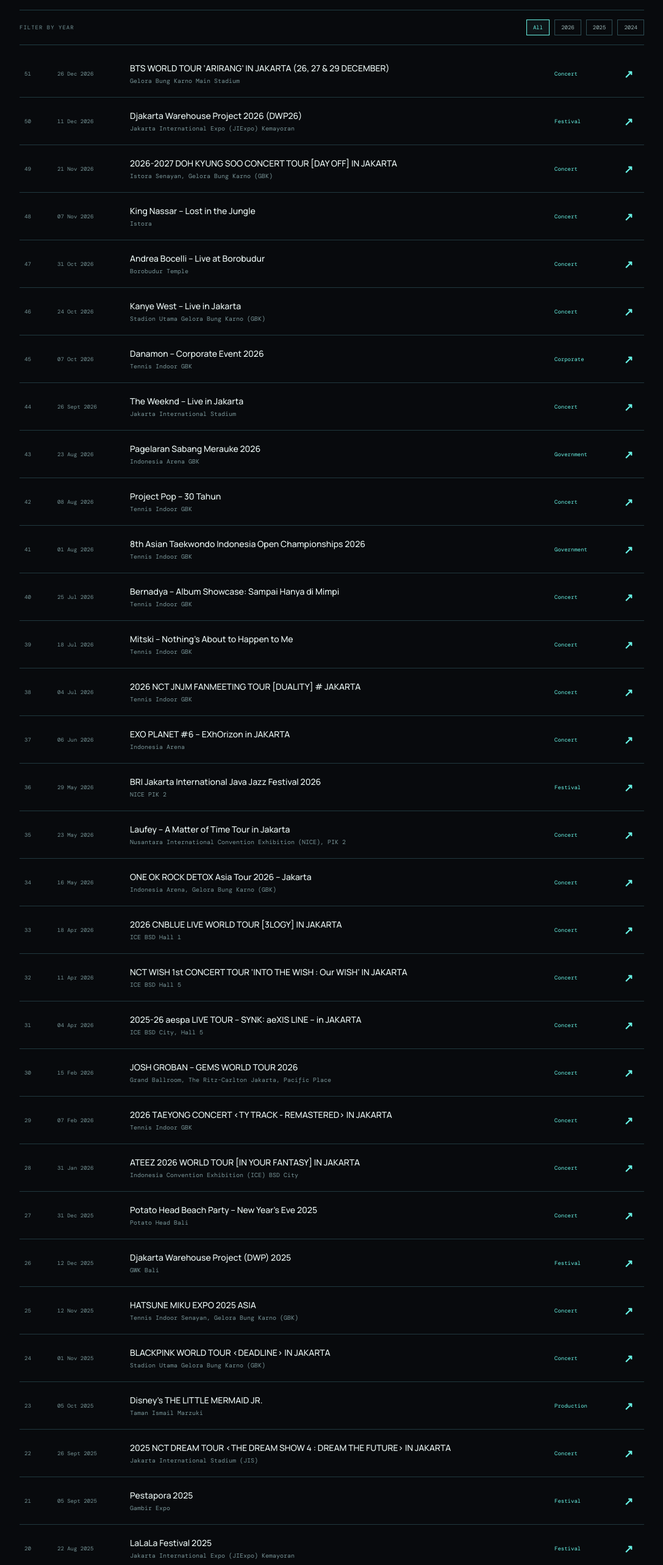
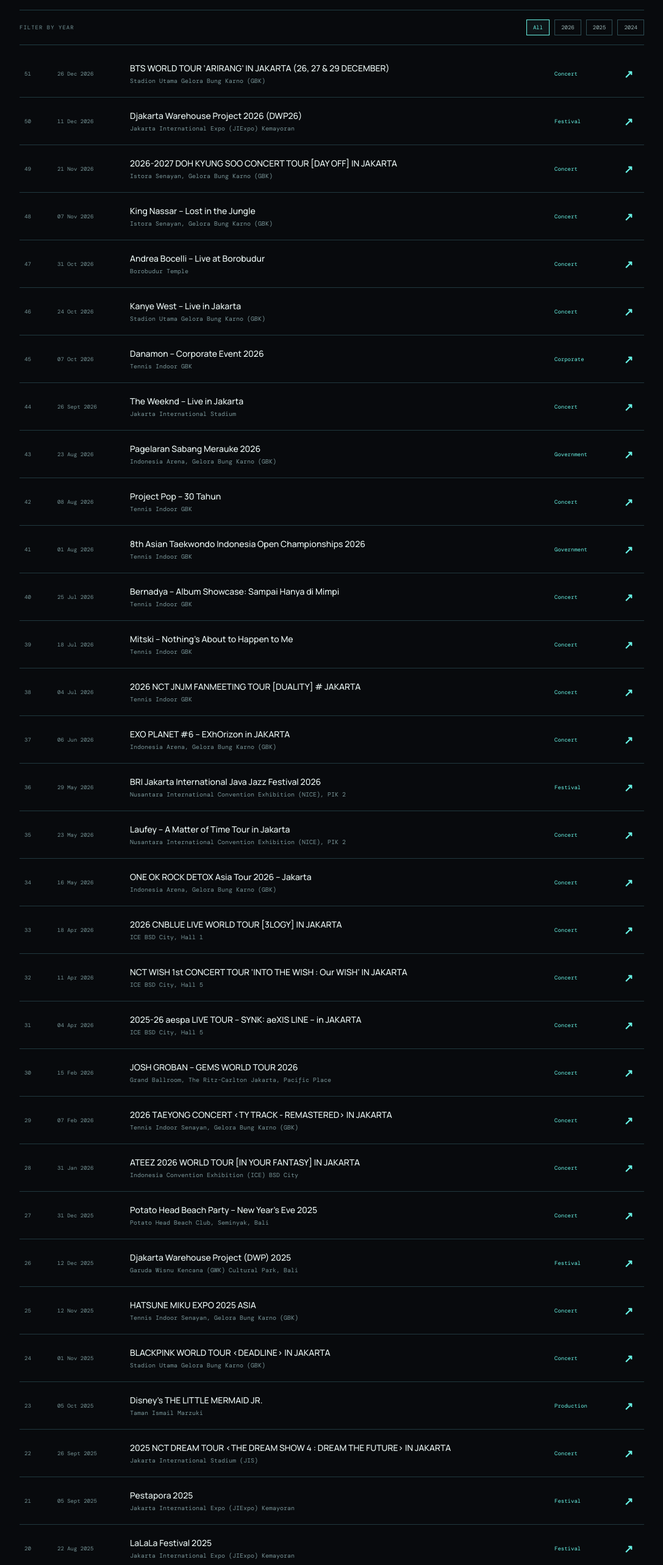
Before and after one commit to A-ksara/Xsaaa, a React (Vite) app: page / in a window 1280 px wide. Shown: the part 3640-6206 px from the top of the page at 61% size, without its empty margins (96-1183 px from the left). Built offline with nearby package versions, Linux system fonts and the light colour scheme; a web font is replaced by a local one.

Commit message:
Normalize remaining event archive venue names

```diff
--- a/src/App.jsx
+++ b/src/App.jsx
@@ -24,42 +24,42 @@ const events = [
   { n: 13, title: "BRI Jakarta International Java Jazz Festival 2025",               venue: "Jakarta International Expo (JIExpo) Kemayoran", date: "2025-05-30", endDate: "2025-06-01",    cat: "Festival"    },
   { n: 14, title: "2025 BABYMONSTER 1st WORLD TOUR <HELLO MONSTERS> IN JAKARTA",                      venue: "ICE BSD City, Hall 5–6",          date: "2025-06-14",                           cat: "Concert"     },
   { n: 15, title: "MEDCO SYNERGY DAY 2025",                      venue: "Indonesia Arena, Gelora Bung Karno (GBK)", date: "2025-06-28",                           cat: "Corporate"   },
-  { n: 16, title: "StandUp Fest 2025",                    venue: "Istora Senayan",          date: "2025-07-11", endDate: "2025-07-13",    cat: "Production"  },
+  { n: 16, title: "StandUp Fest 2025",                    venue: "Istora Senayan, Gelora Bung Karno (GBK)", date: "2025-07-11", endDate: "2025-07-13",    cat: "Production"  },
   { n: 17, title: "The 32nd GAIKINDO Indonesia International Auto Show (GIIAS 2025)",                            venue: "Indonesia Convention Exhibition (ICE) BSD City", date: "2025-07-24", endDate: "2025-08-03",    cat: "Exhibition"  },
-  { n: 18, title: "JKT48 13th Anniversary Concert – FULL HOUSE",                            venue: "Istora Senayan",          date: "2025-07-26",                           cat: "Concert"     },
+  { n: 18, title: "JKT48 13th Anniversary Concert – FULL HOUSE",                            venue: "Istora Senayan, Gelora Bung Karno (GBK)", date: "2025-07-26",                           cat: "Concert"     },
   { n: 19, title: "2025 DOH KYUNG SOO ASIA CONCERT TOUR <DO it!> IN JAKARTA",             venue: "Indonesia Arena, Gelora Bung Karno (GBK)", date: "2025-08-09",                           cat: "Concert"     },
   { n: 20, title: "LaLaLa Festival 2025",                  venue: "Jakarta International Expo (JIExpo) Kemayoran",             date: "2025-08-22", endDate: "2025-08-23",    cat: "Festival"    },
-  { n: 21, title: "Pestapora 2025",                   venue: "Gambir Expo",             date: "2025-09-05", endDate: "2025-09-07",    cat: "Festival"    },
+  { n: 21, title: "Pestapora 2025",                   venue: "Jakarta International Expo (JIExpo) Kemayoran", date: "2025-09-05", endDate: "2025-09-07",    cat: "Festival"    },
   { n: 22, title: "2025 NCT DREAM TOUR <THE DREAM SHOW 4 : DREAM THE FUTURE> IN JAKARTA",           venue: "Jakarta International Stadium (JIS)", date: "2025-09-26", endDate: "2025-09-27",    cat: "Concert"     },
   { n: 23, title: "Disney’s THE LITTLE MERMAID JR.",        venue: "Taman Ismail Marzuki",    date: "2025-10-05",                           cat: "Production"  },
   { n: 24, title: "BLACKPINK WORLD TOUR <DEADLINE> IN JAKARTA",                        venue: "Stadion Utama Gelora Bung Karno (GBK)",             date: "2025-11-01", endDate: "2025-11-02",    cat: "Concert"     },
   { n: 25, title: "HATSUNE MIKU EXPO 2025 ASIA",                     venue: "Tennis Indoor Senayan, Gelora Bung Karno (GBK)",        date: "2025-11-12",                           cat: "Concert"     },
-  { n: 26, title: "Djakarta Warehouse Project (DWP) 2025",  venue: "GWK Bali",                date: "2025-12-12", endDate: "2025-12-14",    cat: "Festival"    },
-  { n: 27, title: "Potato Head Beach Party – New Year’s Eve 2025",          venue: "Potato Head Bali",        date: "2025-12-31",                           cat: "Concert"     },
+  { n: 26, title: "Djakarta Warehouse Project (DWP) 2025",  venue: "Garuda Wisnu Kencana (GWK) Cultural Park, Bali",                date: "2025-12-12", endDate: "2025-12-14",    cat: "Festival"    },
+  { n: 27, title: "Potato Head Beach Party – New Year’s Eve 2025",          venue: "Potato Head Beach Club, Seminyak, Bali",        date: "2025-12-31",                           cat: "Concert"     },
   { n: 28, title: "ATEEZ 2026 WORLD TOUR [IN YOUR FANTASY] IN JAKARTA",                            venue: "Indonesia Convention Exhibition (ICE) BSD City", date: "2026-01-31",                           cat: "Concert"     },
-  { n: 29, title: "2026 TAEYONG CONCERT <TY TRACK - REMASTERED> IN JAKARTA",             venue: "Tennis Indoor GBK",        date: "2026-02-07",                           cat: "Concert"     },
+  { n: 29, title: "2026 TAEYONG CONCERT <TY TRACK - REMASTERED> IN JAKARTA",             venue: "Tennis Indoor Senayan, Gelora Bung Karno (GBK)",        date: "2026-02-07",                           cat: "Concert"     },
   { n: 30, title: "JOSH GROBAN – GEMS WORLD TOUR 2026", venue: "Grand Ballroom, The Ritz-Carlton Jakarta, Pacific Place",    date: "2026-02-15",                           cat: "Concert"     },
   { n: 31, title: "2025-26 aespa LIVE TOUR – SYNK: aeXIS LINE – in JAKARTA",                    venue: "ICE BSD City, Hall 5",          date: "2026-04-04",                           cat: "Concert"     },
-  { n: 32, title: "NCT WISH 1st CONCERT TOUR ‘INTO THE WISH : Our WISH’ IN JAKARTA",                         venue: "ICE BSD Hall 5",          date: "2026-04-11",                           cat: "Concert"     },
-  { n: 33, title: "2026 CNBLUE LIVE WORLD TOUR [3LOGY] IN JAKARTA",                  venue: "ICE BSD Hall 1",          date: "2026-04-18",                           cat: "Concert"     },
+  { n: 32, title: "NCT WISH 1st CONCERT TOUR ‘INTO THE WISH : Our WISH’ IN JAKARTA",                         venue: "ICE BSD City, Hall 5",          date: "2026-04-11",                           cat: "Concert"     },
+  { n: 33, title: "2026 CNBLUE LIVE WORLD TOUR [3LOGY] IN JAKARTA",                  venue: "ICE BSD City, Hall 1",          date: "2026-04-18",                           cat: "Concert"     },
   { n: 34, title: "ONE OK ROCK DETOX Asia Tour 2026 – Jakarta",                      venue: "Indonesia Arena, Gelora Bung Karno (GBK)",         date: "2026-05-16",                           cat: "Concert"     },
   { n: 35, title: "Laufey – A Matter of Time Tour in Jakarta",  venue: "Nusantara International Convention Exhibition (NICE), PIK 2",              date: "2026-05-23",                           cat: "Concert"     },
-  { n: 36, title: "BRI Jakarta International Java Jazz Festival 2026",         venue: "NICE PIK 2",              date: "2026-05-29", endDate: "2026-05-31",    cat: "Festival"    },
-  { n: 37, title: "EXO PLANET #6 – EXhOrizon in JAKARTA", venue: "Indonesia Arena", date: "2026-06-06", endDate: "2026-06-07", cat: "Concert"},
+  { n: 36, title: "BRI Jakarta International Java Jazz Festival 2026",         venue: "Nusantara International Convention Exhibition (NICE), PIK 2",              date: "2026-05-29", endDate: "2026-05-31",    cat: "Festival"    },
+  { n: 37, title: "EXO PLANET #6 – EXhOrizon in JAKARTA", venue: "Indonesia Arena, Gelora Bung Karno (GBK)", date: "2026-06-06", endDate: "2026-06-07", cat: "Concert"},
   { n: 38, title: "2026 NCT JNJM FANMEETING TOUR [DUALITY] # JAKARTA", venue: "Tennis Indoor GBK", date: "2026-07-04", endDate: "2026-07-05", cat: "Concert"},
   { n: 39, title: "Mitski – Nothing’s About to Happen to Me", venue: "Tennis Indoor GBK", date: "2026-07-18", cat: "Concert"},
   { n: 40, title: "Bernadya – Album Showcase: Sampai Hanya di Mimpi", venue: "Tennis Indoor GBK", date: "2026-07-25", cat: "Concert"},
   { n: 41, title: "8th Asian Taekwondo Indonesia Open Championships 2026", venue: "Tennis Indoor GBK", date: "2026-08-01", endDate: "2026-08-05", cat: "Government"},
   { n: 42, title: "Project Pop – 30 Tahun", venue: "Tennis Indoor GBK", date: "2026-08-08", cat: "Concert"},
-  { n: 43, title: "Pagelaran Sabang Merauke 2026", venue: "Indonesia Arena GBK", date: "2026-08-23", endDate: "2026-08-24", cat: "Government"},
+  { n: 43, title: "Pagelaran Sabang Merauke 2026", venue: "Indonesia Arena, Gelora Bung Karno (GBK)", date: "2026-08-23", endDate: "2026-08-24", cat: "Government"},
   { n: 44, title: "The Weeknd – Live in Jakarta", venue: "Jakarta International Stadium", date: "2026-09-26", endDate: "2026-09-27", cat: "Concert"},
   { n: 45, title: "Danamon – Corporate Event 2026", venue: "Tennis Indoor GBK", date: "2026-10-07", cat: "Corporate"},
   { n: 46, title: "Kanye West – Live in Jakarta", venue: "Stadion Utama Gelora Bung Karno (GBK)", date: "2026-10-24", cat: "Concert"},
   { n: 47, title: "Andrea Bocelli – Live at Borobudur", venue: "Borobudur Temple", date: "2026-10-31", cat: "Concert"},
-  { n: 48, title: "King Nassar – Lost in the Jungle", venue: "Istora", date: "2026-11-07", cat: "Concert"},
+  { n: 48, title: "King Nassar – Lost in the Jungle", venue: "Istora Senayan, Gelora Bung Karno (GBK)", date: "2026-11-07", cat: "Concert"},
   { n: 49, title: "2026-2027 DOH KYUNG SOO CONCERT TOUR [DAY OFF] IN JAKARTA", venue: "Istora Senayan, Gelora Bung Karno (GBK)", date: "2026-11-21", endDate: "2026-11-22", cat: "Concert"},
   { n: 50, title: "Djakarta Warehouse Project 2026 (DWP26)", venue: "Jakarta International Expo (JIExpo) Kemayoran", date: "2026-12-11", endDate: "2026-12-13", cat: "Festival"},
-  { n: 51, title: "BTS WORLD TOUR ‘ARIRANG’ IN JAKARTA (26, 27 & 29 DECEMBER)", venue: "Gelora Bung Karno Main Stadium", date: "2026-12-26", endDate: "2026-12-29", cat: "Concert"},
+  { n: 51, title: "BTS WORLD TOUR ‘ARIRANG’ IN JAKARTA (26, 27 & 29 DECEMBER)", venue: "Stadion Utama Gelora Bung Karno (GBK)", date: "2026-12-26", endDate: "2026-12-29", cat: "Concert"},
 
 
 ];
```
